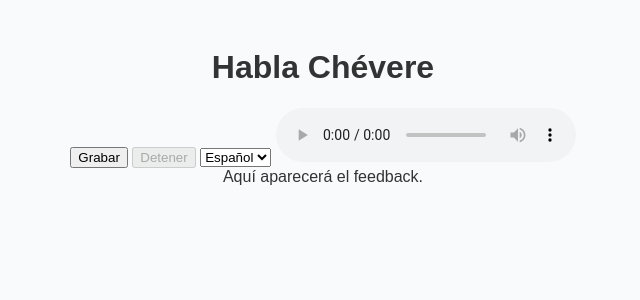
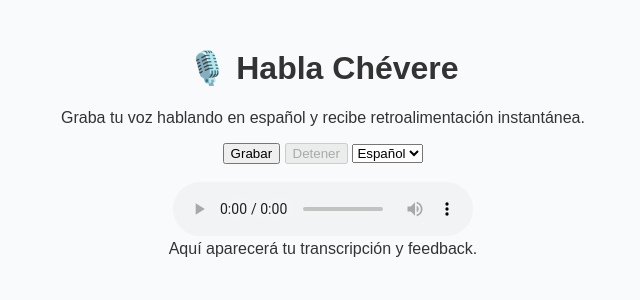
Before and after one commit to angeldelgadop/habla_chevere_app, a Python web app: template templates/index.html in a window 1280 px wide. Shown: the top 300 px of the page, without its empty margins (317-957 px from the left). Run offline with Jinja, Linux system fonts and the light colour scheme; the template is opened without the code that fills it, so the values that code supplies are empty.

Commit message:
Update index.html

```diff
--- a/templates/index.html
+++ b/templates/index.html
@@ -6,18 +6,18 @@
   <link rel="stylesheet" href="/static/style.css">
 </head>
 <body>
-  <div>
-    <h1>Habla Chévere</h1>
+  <h1>🎙️ Habla Chévere</h1>
+  <p>Graba tu voz hablando en español y recibe retroalimentación instantánea.</p>
   <button id="recordBtn">Grabar</button>
   <button id="stopBtn" disabled>Detener</button>
   <select id="langSelect">
     <option value="es">Español</option>
     <option value="en">Inglés</option>
   </select>
-    <audio id="audioPlayer" controls></audio>
+  <br><br>
+  <audio id="audioPlayer" controls></audio><br>
   <a id="downloadLink" style="display:none;">⬇️ Descargar audio</a>
-    <div id="output">Aquí aparecerá el feedback.</div>
-  </div>
+  <div id="output">Aquí aparecerá tu transcripción y feedback.</div>
   <script src="/static/script.js"></script>
 </body>
 </html>
```
Lines whose indentation alone changed are shown as unchanged.
